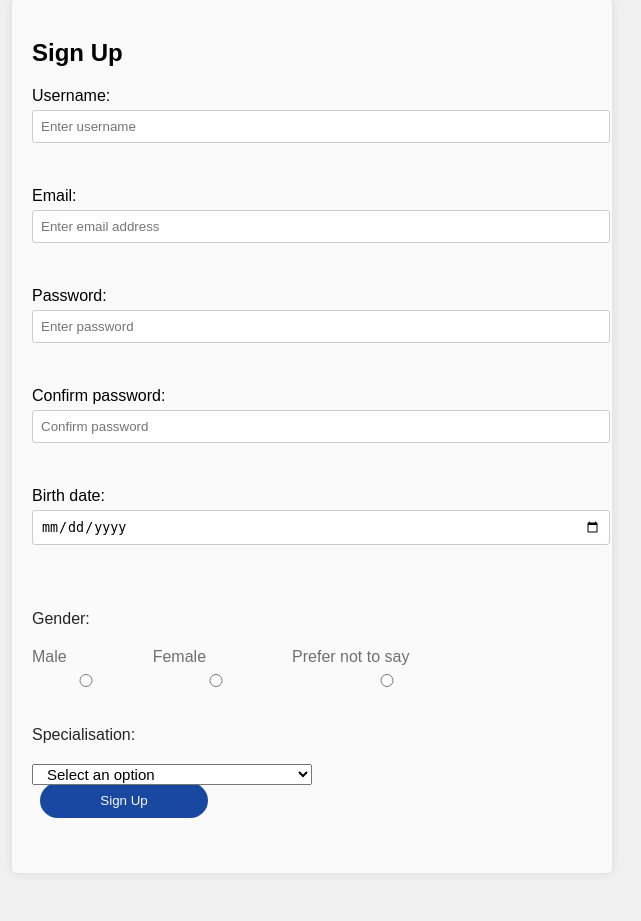
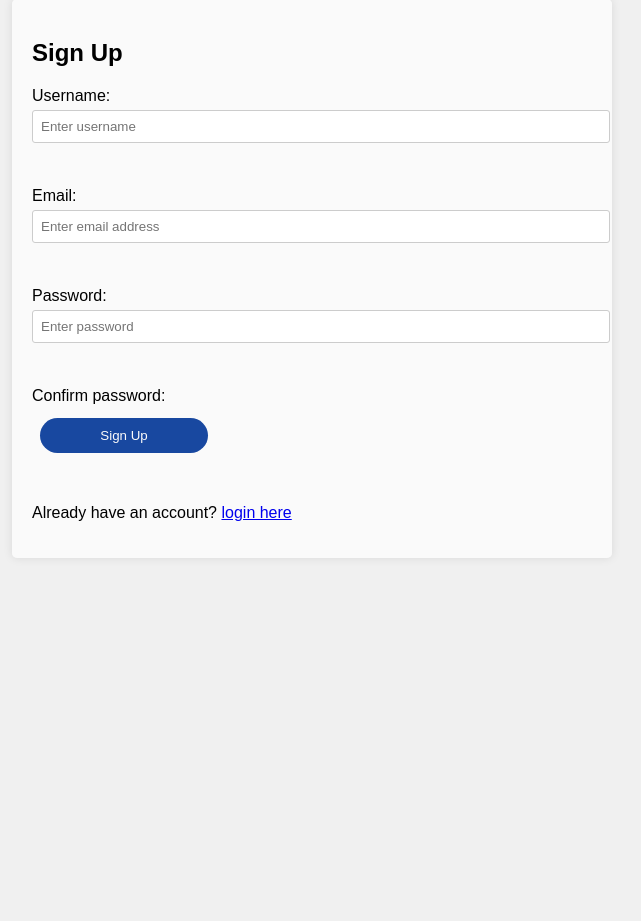
Before and after one commit to mbarki55/alx_capstone_project, a Flask app: template capstone_web_app/capstone_frontend/templates/signup.html in a window 1280 px wide. Shown: the part 146-1067 px from the top of the page, without its empty margins (328-969 px from the left). After the commit the page ends 667 px from the top, so only its background shows below. Run offline with Flask 3, Linux system fonts and the light colour scheme; the template is opened without the code that fills it, so the values that code supplies are empty; some libraries are stand-ins or nearby versions.

Commit message:
new signup

```diff
--- a/capstone_web_app/capstone_frontend/templates/signup.html
+++ b/capstone_web_app/capstone_frontend/templates/signup.html
@@ -3,9 +3,9 @@
 <head>
     <meta charset="UTF-8">
     <meta name="viewport" content="width=device-width, initial-scale=1.0">
-    <script defer src="./capstone_web_app/capstone_backend/registration.py"></script>
+    <script defer src="../capstone_backend/signup.py"></script>
     <title>Sign Up</title>
-    <link rel="stylesheet" href="./capstone_web_app/capstone_frontend/css/signup.css">
+    <link rel="stylesheet" href="../css/signup.css">
 </head>
 <body>
 
@@ -13,7 +13,10 @@
         <h1>Start your blogging journey here and let your creativity soar</h1>
         <div class="form-container">
             <h2>Sign Up</h2>
-            <form action="/signup" method="POST">
+            <form action="{{url_for('signup')}}" method="POST">
+                {% if message is defined and mesaage %}
+                    <div classe= "alert alert-warning">{{message}}</div>
+                {% endif %}
                 <label >Username:</label>
                 <input type="text" placeholder="Enter username" required><br><br>
                 <label >Email:</label>
@@ -21,44 +24,9 @@
                 <label >Password:</label>
                 <input type="password" placeholder="Enter password" required><br><br>
                 <label >Confirm password:</label>
-                <input type="confirm-password" placeholder="Confirm password" required><br><br>
-                <label >Birth date:</label>
-                <input type="date" placeholder="Enter birth date" required><br><br>
-                <div class="gender-box">
-                    <h3>Gender:</h3>
-                    <div class="gender-option">
-                        <div class="gender">
-                            <label for="check-male">Male</label>
-                            <input type="radio" id="check-male" name="gender"/>
-                        </div>
-                        <div class="gender">
-                            <label for="check-female">Female</label>
-                            <input type="radio" id="check-female" name="gender"/>
-                        </div>
-                        <div class="gender">
-                            <label for="check-other">Prefer not to say</label>
-                            <input type="radio" id="check-other" name="gender"/>
-                        </div>
-                    </div>
-                </div>
-            <div class="select-container">
-                <h3>Specialisation:</h3>
-                <select class="select-box">
-                    <option value="select">Select an option</option>
-                    <option value="Biopharmaceuticals">Biopharmaceuticals</option>
-                    <option value="Bioinformatics">Bioinformatics</option>
-                    <option value="Molecular Diagnostics">Molecular Diagnostics</option>
-                    <option value="Stem Cell Research">Stem Cell Research</option>
-                    <option value="Medical Imaging">Medical Imaging</option>
-                    <option value="Drug Discovery and Development">Drug Discovery and Development</option>
-                    <option value="Biomedical Engineering">Biomedical Engineering</option>
-                    <option value="Immunology">Immunology</option>
-                    <option value="Bioethics">Bioethics</option>
-                    <option value="others">Others</option>
-                </select>
-            </div>
                 <button type="submit">Sign Up</button>
                 <p id="error" style="color: red;"></p>
+                <p classe= "bottom" >Already have an account? <a class= "bottom" href="{{url_for('login')}}">login here</a></p>
             </form>
 
         </div>
```
